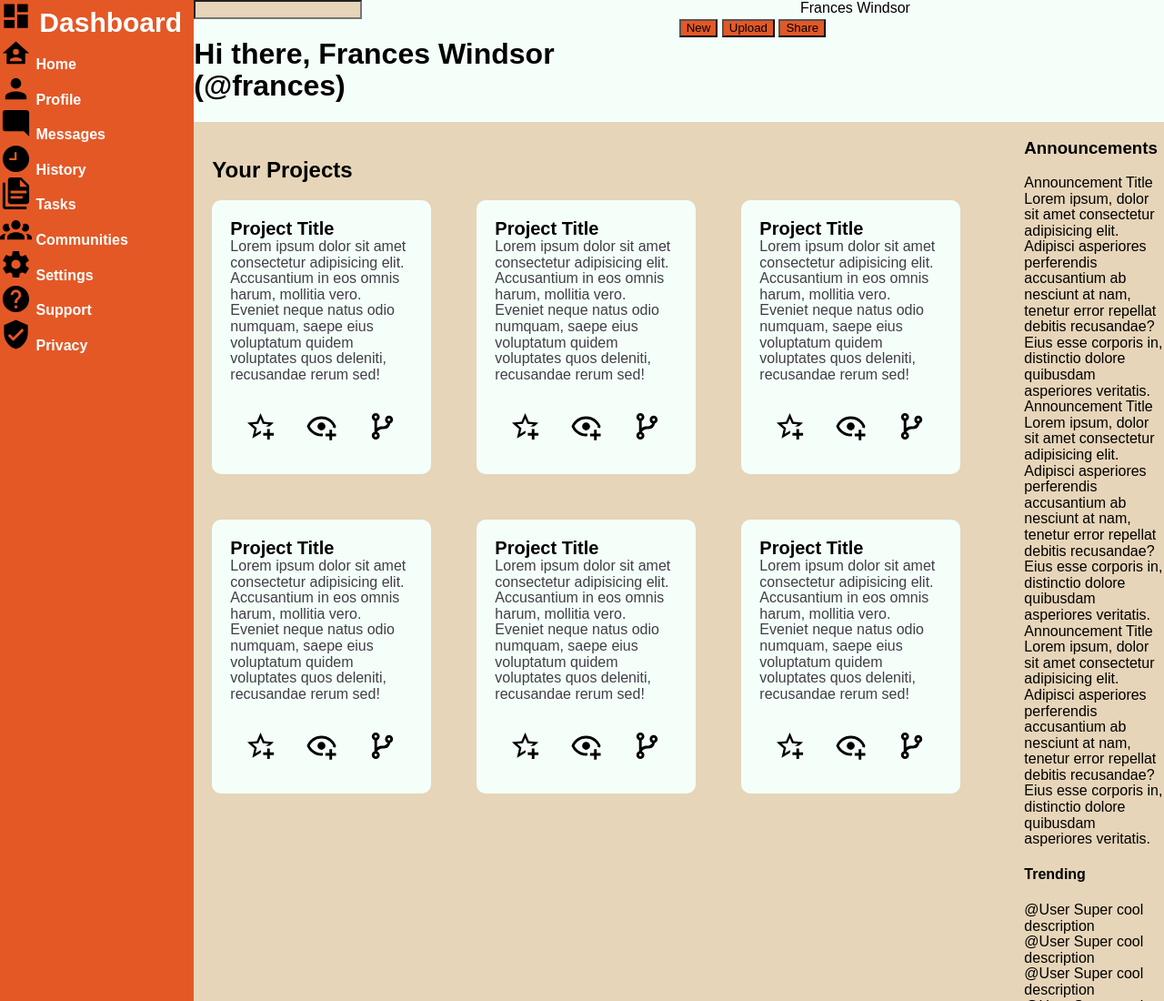
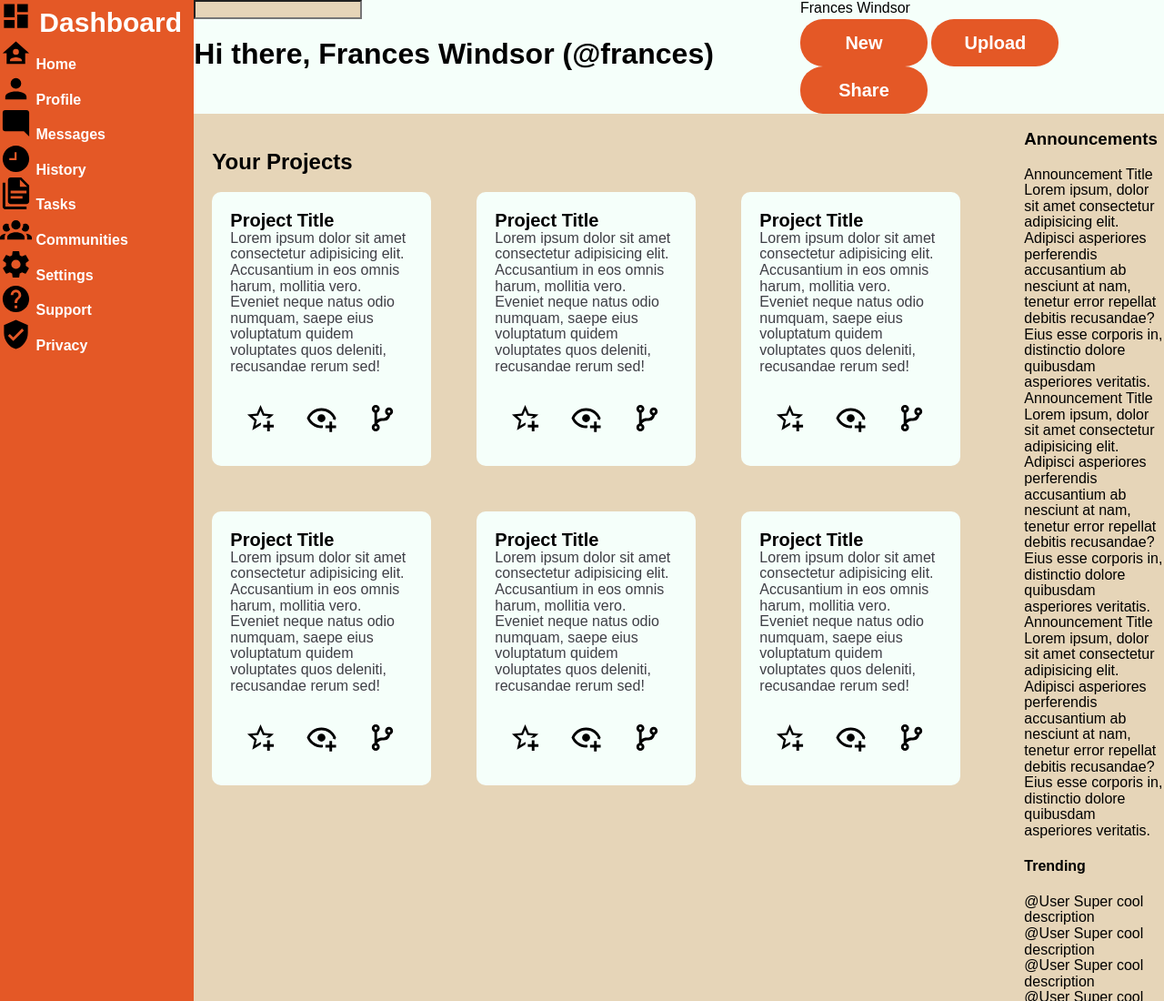
Before and after one commit to girl-on-a-string/TOP_admin-dashboard, a plain HTML site: page index.html in a window 1280 px wide. Shown: the top 1100 px of the page at 91% size. Drawn offline with Linux system fonts and the light colour scheme.

Commit message:
styled head buttons

```diff
--- a/index.scss
+++ b/index.scss
@@ -1,6 +1,4 @@
 :root {
-    // fun fact: this layout is inspired by malachite!
-
     --header-bg: mintcream;
     --main-bg: #E6D5B8;
     --aside-btns: #E45826;
@@ -72,7 +70,19 @@ header {
 
     #post {
         display: grid;
-        grid-template-columns: repeat(2, 1fr);
+        grid-template-columns: 5fr 3fr;
+
+        #head-btns {
+            button {
+                border: none;
+                border-radius: 1.5625rem;
+                font-weight: bold;
+                color: var(--txt-light);
+                font-size: 1.25rem;
+                width: 8.75rem;
+                padding: .9375rem 1.875rem .9375rem 1.875rem;
+            }
+        }
     }
 }
 
```
Also changed, not shown: dist/index.css, 1 other file.
